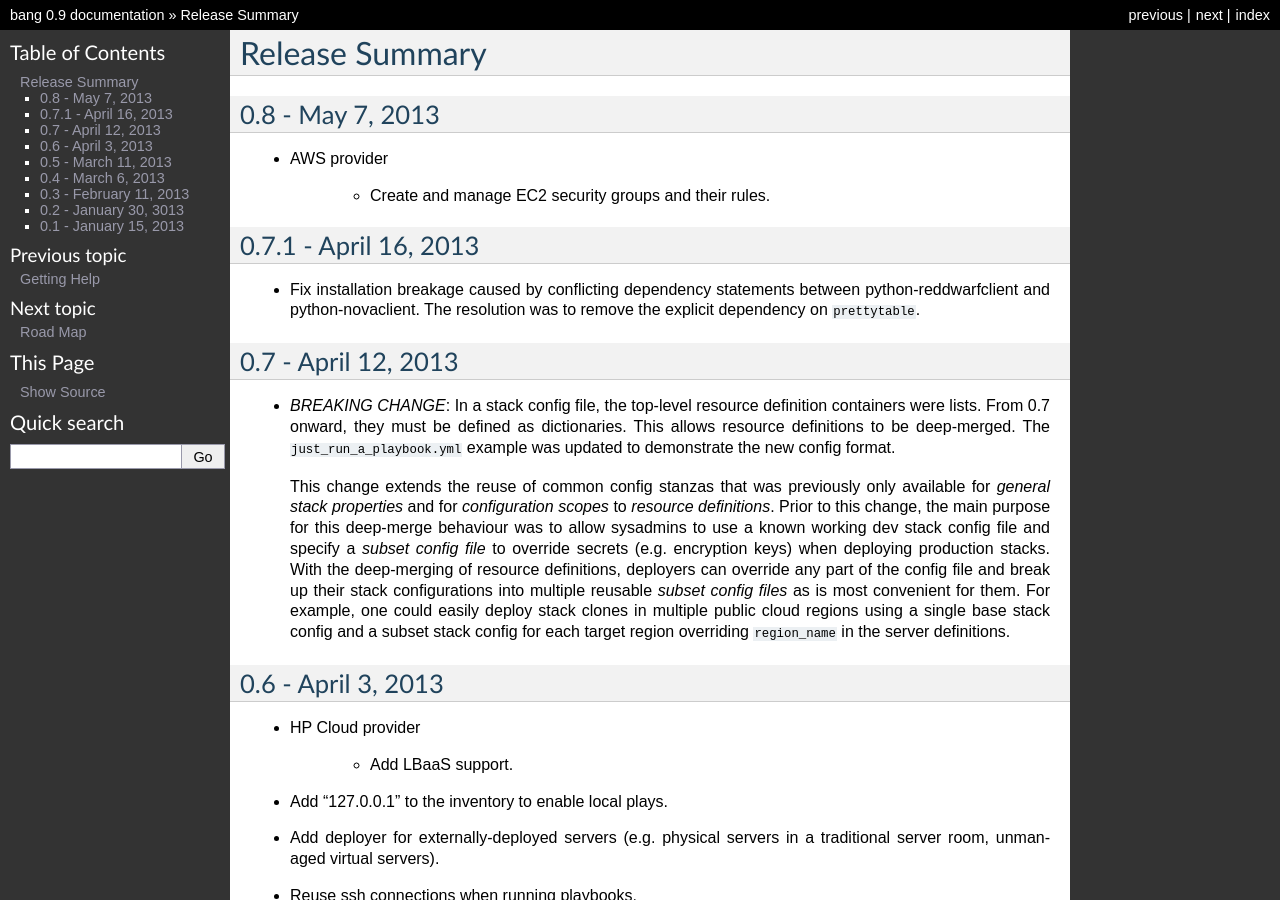
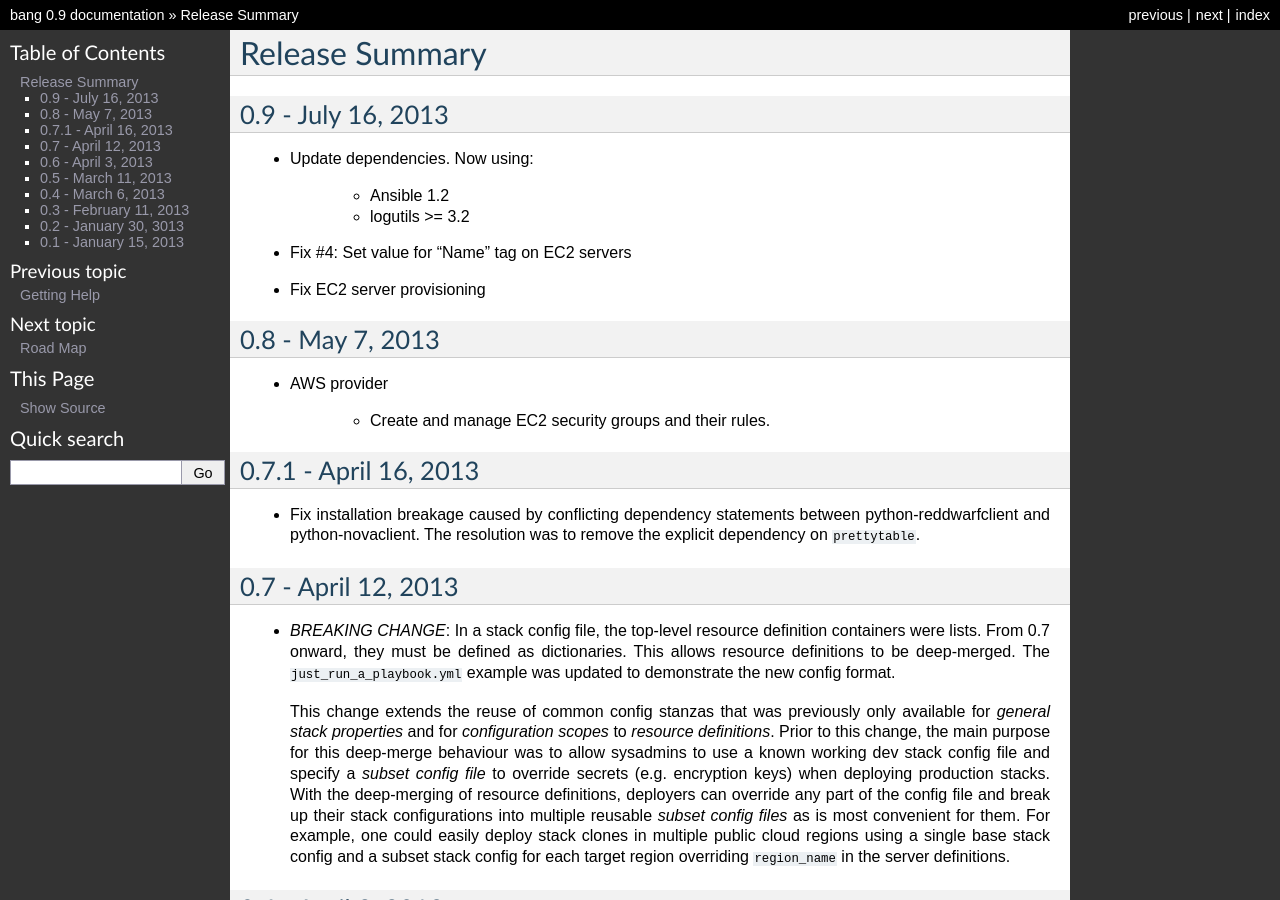
Before and after one commit to fr33jc/bang, a Sphinx documentation site: the page built from doc/releases.txt, in a window 1280 px wide and 900 px high. Built offline with Sphinx 7.4.7, drawn with Linux system fonts in a browser that asks for light colours.

Commit message:
Update release notes for 0.9

```diff
--- a/doc/releases.txt
+++ b/doc/releases.txt
@@ -1,6 +1,16 @@
 Release Summary
 ===============
 
+
+0.9 - July 16, 2013
+-------------------
+- Update dependencies.  Now using:
+
+    - Ansible 1.2
+    - logutils >= 3.2
+
+- Fix #4:  Set value for "Name" tag on EC2 servers
+- Fix EC2 server provisioning
 
 0.8 - May 7, 2013
 -----------------
```
